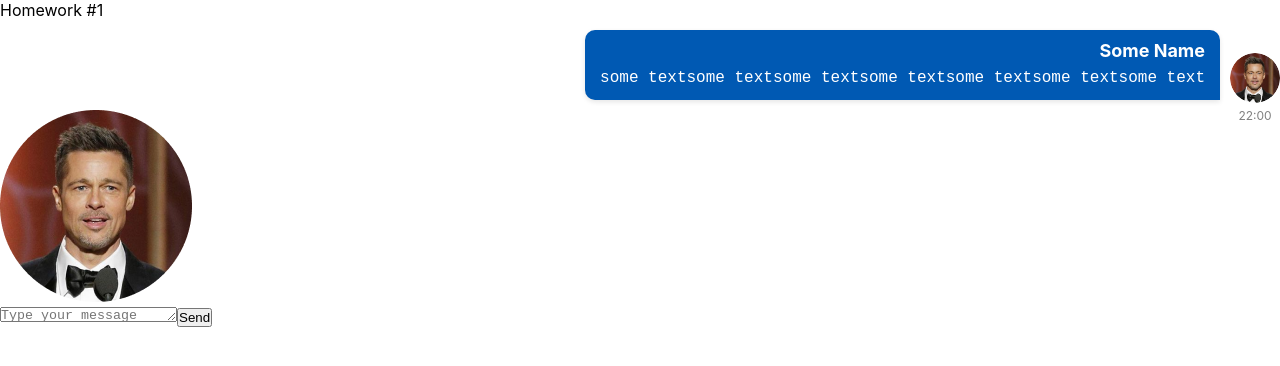
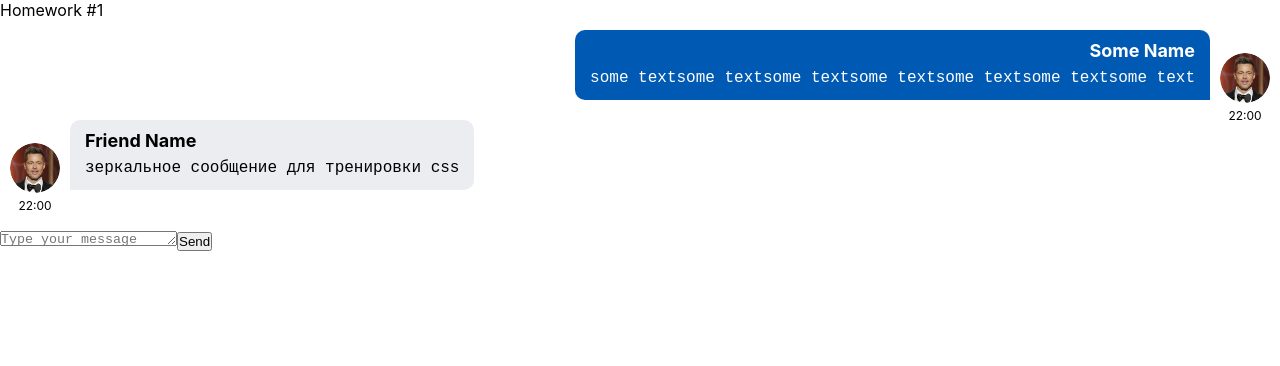
Before and after one commit to AliakseiKrasko/sprint2, a React (Create React App) app: page / in a window 1280 px wide. Shown: the top 366 px of the page. Built offline with nearby package versions, Linux system fonts and the light colour scheme.

Commit message:
added styled css for friendmessage

```diff
--- a/src/s2-homeworks/hw01/friend-message/FriendMessage.module.css
+++ b/src/s2-homeworks/hw01/friend-message/FriendMessage.module.css
@@ -1,17 +1,39 @@
 .friendMessage {
-
+    display: flex;
+    justify-content: flex-start; /* Смещение всего сообщения вправо */
+    align-items: center;
+    width: auto; /* Ширина сообщения адаптируется к тексту */
+    margin: 10px 0; /* Отступы между сообщениями */
+    margin-left: 10px;
+    padding-bottom: 30px;
 }
 
 .friendImageAndText {
+    position: relative;
+    top: 23px;
+    display: flex;
+    flex-direction: column; /* Расположение аватарки и времени по вертикали */
+    align-items: center; /* Центрирование аватарки и времени */
+    gap: 5px; /* Отступ между аватаркой и временем */
 
 }
 
 .friendImageAndText img {
-
+    width: 50px;
+    height: 50px;
+    border-radius: 50%; /* Круглая форма для аватара */
+    /*padding-right: 10px;*/
 }
 
 .friendText {
-
+    display: flex;
+    flex-direction: column;
+    align-items: flex-start;
+    background: #ebedf1; /* Синий фон для сообщения */
+    color: black;
+    border-radius: 10px 10px 10px 0; /* Скругленные углы */
+    padding: 10px 15px; /* Отступы внутри блока текста */
+    margin-left: 10px;
 }
 
 .friendText:after {
@@ -19,13 +41,19 @@
 }
 
 .friendName {
-
+    font-weight: bold;
+    font-size: 18px;
+    margin-bottom: 5px;
+    align-self: start;
 }
 
 .friendMessageText {
-
+    font-size: 16px;
+    line-height: 1.5;
 }
 
 .friendTime {
-
+    font-size: 12px;
+    color: black;
+    text-align: center; /* Центрирование времени */
 }
--- a/src/s2-homeworks/hw01/friend-message/FriendMessage.tsx
+++ b/src/s2-homeworks/hw01/friend-message/FriendMessage.tsx
@@ -20,34 +20,33 @@ const FriendMessage = (props: FriendMessagePropsType) => {
                     alt="Friend avatar"
                     className={s.friendAvatar}
                 />
+                <div
+                    id={'hw1-friend-time-' + props.message.id}
+                    className={s.friendTime}
+                >
+                    {props.message.message.time}
+
+                </div>
+            </div>
             <div className={s.friendText}>
                 <div
                     id={'hw1-friend-name-' + props.message.id}
                     className={s.friendName}
                 >
-                        {/*создаёт студент*/}
+                    {props.message.user.name}
 
-                        {/**/}
                 </div>
                 <pre
                     id={'hw1-friend-text-' + props.message.id}
                     className={s.friendMessageText}
                 >
-                        {/*создаёт студент*/}
+                        {props.message.message.text}
 
-                        {/**/}
                     </pre>
             </div>
         </div>
-            <div
-                id={'hw1-friend-time-' + props.message.id}
-                className={s.friendTime}
-            >
-                {/*создаёт студент*/}
 
-                {/**/}
-            </div>
-        </div>
+
 )
 }
 
--- a/src/s2-homeworks/hw01/message/Message.module.css
+++ b/src/s2-homeworks/hw01/message/Message.module.css
@@ -4,6 +4,8 @@
     align-items: center;
     width: auto; /* Ширина сообщения адаптируется к тексту */
     margin: 10px 0; /* Отступы между сообщениями */
+    margin-right: 10px;
+    padding-bottom: 10px;
 }
 
 .imageAndText {
@@ -36,7 +38,7 @@
     color: white;
     border-radius: 10px 10px 0 10px; /* Скругленные углы */
     padding: 10px 15px; /* Отступы внутри блока текста */
-    box-shadow: 0px 2px 5px rgba(0, 0, 0, 0.1); /* Легкая тень для сообщения */
+
 }
 
 .name {
@@ -53,6 +55,6 @@
 
 .time {
     font-size: 12px;
-    color: gray;
+    color: black;
     text-align: center; /* Центрирование времени */
 }
```
Lines whose indentation alone changed are shown as unchanged.
